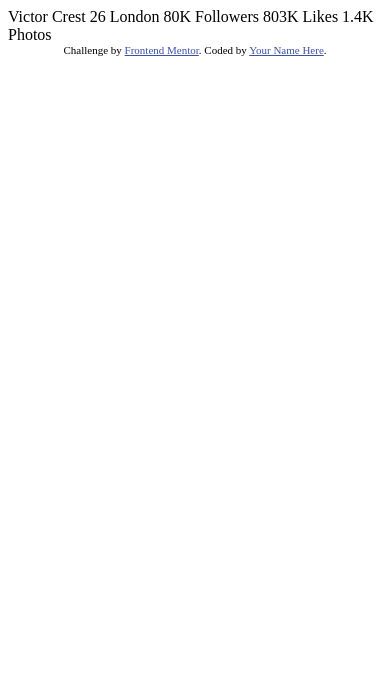
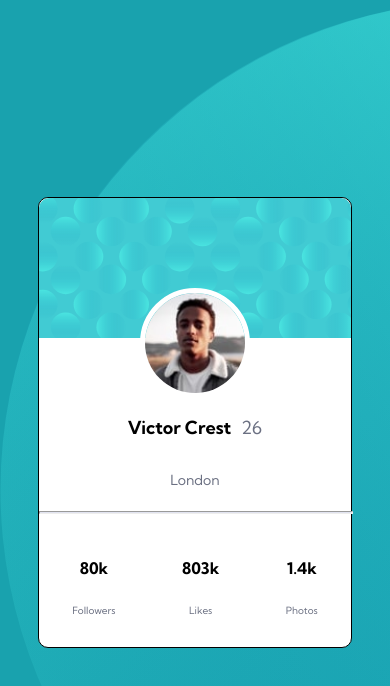
Before and after one commit to LEstebanR/FM_Profile_Card_Component, a plain HTML site: page index.html in a window 390 px wide. Drawn offline with Linux system fonts and the light colour scheme.

Commit message:
initial mobile card

```diff
--- a/index.html
+++ b/index.html
@@ -1,35 +1,49 @@
 <!DOCTYPE html>
 <html lang="en">
   <head>
-  <meta charset="UTF-8">
-  <meta name="viewport" content="width=device-width, initial-scale=1.0"> <!-- displays site properly based on user's device -->
+    <meta charset="UTF-8" />
+    <meta name="viewport" content="width=device-width, initial-scale=1.0" />
+    <!-- displays site properly based on user's device -->
 
-  <link rel="icon" type="image/png" sizes="32x32" href="./images/favicon-32x32.png">
-
+    <link
+      rel="icon"
+      type="image/png"
+      sizes="32x32"
+      href="./images/favicon-32x32.png"
+    />
+    <link rel="stylesheet" href="styles.css" />
+    <link rel="preconnect" href="https://fonts.googleapis.com" />
+    <link rel="preconnect" href="https://fonts.gstatic.com" crossorigin />
+    <link
+      href="https://fonts.googleapis.com/css2?family=Kumbh+Sans:wght@100..900&display=swap"
+      rel="stylesheet"
+    />
     <title>Frontend Mentor | Profile card component</title>
-
-  <!-- Feel free to remove these styles or customise in your own stylesheet 👍 -->
-  <style>
-    .attribution { font-size: 11px; text-align: center; }
-    .attribution a { color: hsl(228, 45%, 44%); }
-  </style>
   </head>
   <body>
-  Victor Crest
-  26
-  London
-
-  80K
-  Followers
-
-  803K
-  Likes
-
-  1.4K
-  Photos
-  <div class="attribution">
-    Challenge by <a href="https://www.frontendmentor.io?ref=challenge" target="_blank">Frontend Mentor</a>.
-    Coded by <a href="#">Your Name Here</a>.
+    <div class="card">
+      <div class="card-header"></div>
+      <img src="./images/image-victor.jpg" alt="Victor Crest" class="avatar" />
+      <span class="name">
+        <p class="bold">Victor Crest</p>
+        <p class="age">26</p>
+      </span>
+      <p class="city">London</p>
+      <hr class="separator" />
+      <div class="stats-container">
+        <span class="stat-item">
+          <p class="bold">80k</p>
+          <p class="stat-name">Followers</p>
+        </span>
+        <span class="stat-item">
+          <p class="bold">803k</p>
+          <p class="stat-name">Likes</p>
+        </span>
+        <span class="stat-item">
+          <p class="bold">1.4k</p>
+          <p class="stat-name">Photos</p>
+        </span>
+      </div>
     </div>
   </body>
 </html>
--- /dev/null
+++ b/styles.css
@@ -0,0 +1,83 @@
+body {
+  width: 100%;
+  height: 100vh;
+  box-sizing: border-box;
+  margin: 0;
+  padding: 0;
+  display: flex;
+  justify-content: center;
+  align-items: center;
+  font-family: "Kumbh Sans", sans-serif;
+  background-color: hsl(185, 75%, 39%);
+  background-image: url("./images/bg-pattern-top.svg"),
+    url("./images/bg-pattern-bottom.svg");
+}
+
+.card {
+  border: 1px solid #000;
+  width: 80%;
+  border-radius: 10px;
+  display: flex;
+  flex-direction: column;
+  align-items: center;
+  background-color: #fff;
+}
+
+.card-header {
+  background-image: url("./images/bg-pattern-card.svg");
+  width: 100%;
+  height: 140px;
+  border-radius: 10px 10px 0 0;
+}
+
+.avatar {
+  width: 100px;
+  height: 100px;
+  border-radius: 50%;
+  margin-top: -50px;
+  border: 5px solid #fff;
+}
+
+.name {
+  display: flex;
+  gap: 10px;
+  font-size: 18px;
+  align-items: center;
+}
+
+.bold {
+  font-weight: bold;
+}
+
+.age {
+  color: #6b7082;
+}
+
+.city {
+  color: #6b7082;
+  font-size: 14px;
+}
+
+.separator {
+  width: 100%;
+  height: 1px;
+  background-color: #e1e3f0;
+}
+
+.stats-container {
+  display: flex;
+  justify-content: space-around;
+  width: 100%;
+  padding: 20px;
+}
+
+.stat-item {
+  display: flex;
+  flex-direction: column;
+  align-items: center;
+}
+
+.stat-name {
+  color: #6b7082;
+  font-size: 10px;
+}
```
Lines whose indentation alone changed are shown as unchanged.
